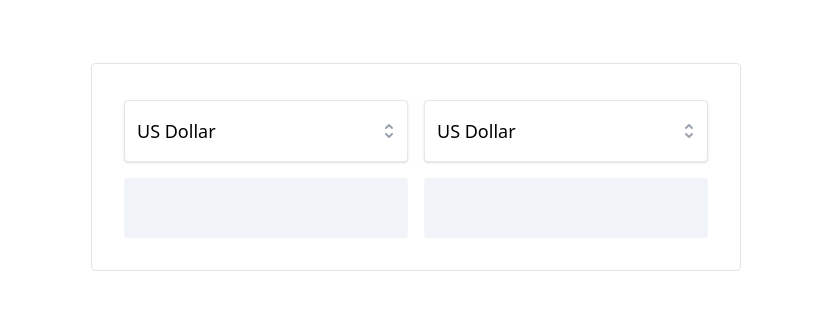
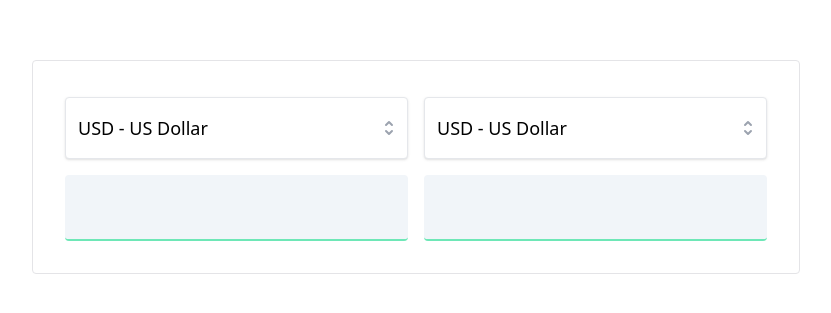
Before and after one commit to david-fb/exchange-rates-web, a Next.js app: page / in a window 1280 px wide. Shown: the part 233-546 px from the top of the page, without its empty margins (224-1055 px from the left). Built offline with nearby package versions, Linux system fonts and the light colour scheme.

Commit message:
update: converter styles

```diff
--- a/src/components/converter.jsx
+++ b/src/components/converter.jsx
@@ -1,15 +1,11 @@
 import SelectCurrency from './select-currency';
 export default function Converter() {
   return (
-    <section className="max-w-3xl grid grid-col-2 grid-flow-col gap-4 border border-zinc-200 rounded p-8">
-      <div className="flex flex-col gap-4">
-        <SelectCurrency />
-        <input className="bg-slate-100 px-3 py-4 rounded text-lg" type="number" />
-      </div>
-      <div className="flex flex-col gap-4">
-        <SelectCurrency />
-        <input className="bg-slate-100 px-3 py-4 rounded text-lg" type="number" />
-      </div>
+    <section className="w-10/12 max-w-3xl grid grid-rows-2 grid-cols-1 gap-4 sm:grid-flow-col sm:grid-cols-2 p-8 border border-zinc-200 rounded">
+      <SelectCurrency />
+      <input className="bg-slate-100 px-3 py-4 rounded text-lg focus:outline-none focus:ring ring-emerald-200 border-b-2 border-emerald-300 focus:border-0" type="number" />
+      <SelectCurrency />
+      <input className="bg-slate-100 px-3 py-4 rounded text-lg focus:outline-none focus:ring ring-emerald-200 border-b-2 border-emerald-300 focus:border-0" type="number" />
     </section>
   );
 }
--- a/src/components/select-currency.jsx
+++ b/src/components/select-currency.jsx
@@ -26,24 +26,24 @@ export default function SelectCurrency() {
       <Listbox value={selected} onChange={setSelected}>
         <div className="relative mt-1">
           <Listbox.Button className="relative w-full cursor-default rounded bg-white py-4 pl-3 pr-10 text-left border shadow focus:outline-none focus-visible:border-indigo-500 focus-visible:ring-2 focus-visible:ring-white focus-visible:ring-opacity-75 focus-visible:ring-offset-2 focus-visible:ring-offset-orange-300 text-lg">
-            <span className="block truncate">{currencies[selected]}</span>
+            <span className="block truncate text-ellipsis overflow-hidden">{`${selected} - ${currencies[selected]}`}</span>
             <span className="pointer-events-none absolute inset-y-0 right-0 flex items-center pr-2">
               <SelectorIcon className="h-5 w-5 text-gray-400" aria-hidden="true" />
             </span>
           </Listbox.Button>
           <Transition as={Fragment} leave="transition ease-in duration-100" leaveFrom="opacity-100" leaveTo="opacity-0">
-            <Listbox.Options className="absolute mt-1 max-h-60 w-full overflow-auto rounded bg-white py-1 text-base shadow-lg ring-1 ring-black ring-opacity-5 focus:outline-none sm:text-sm">
+            <Listbox.Options className="absolute mt-1 max-h-60 w-full overflow-auto rounded bg-white py-1 text-base shadow-lg ring-1 ring-black ring-opacity-5 focus:outline-none z-10 sm:text-sm">
               {Object.keys(currencies).map((currency, currencyIdx) => (
                 <Listbox.Option
                   key={currencyIdx}
-                  className={({ active }) => `relative cursor-default select-none py-2 pl-10 pr-4 ${active ? 'bg-amber-100 text-amber-900' : 'text-gray-900'}`}
+                  className={({ active }) => `relative cursor-default select-none py-2 pl-10 pr-4 ${active ? 'bg-emerald-100 text-emerald-900' : 'text-gray-900'}`}
                   value={currency}
                 >
                   {({ selected }) => (
                     <>
-                      <span className={`block truncate ${selected ? 'font-medium' : 'font-normal'}`}>{currencies[currency]}</span>
+                      <span className={`block truncate ${selected ? 'font-medium' : 'font-normal'}`}>{`${currency} - ${currencies[currency]}`}</span>
                       {selected ? (
-                        <span className="absolute inset-y-0 left-0 flex items-center pl-3 text-amber-600">
+                        <span className="absolute inset-y-0 left-0 flex items-center pl-3 text-emerald-600">
                           <CheckIcon className="h-5 w-5" aria-hidden="true" />
                         </span>
                       ) : null}
```
